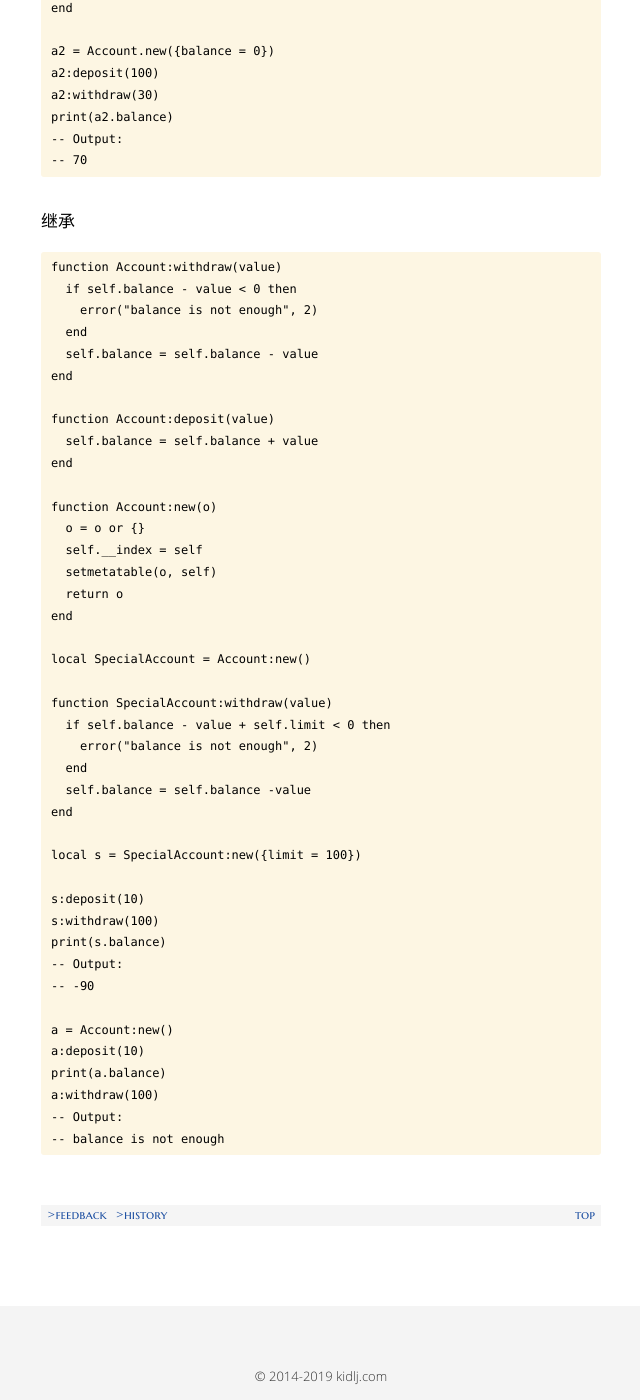
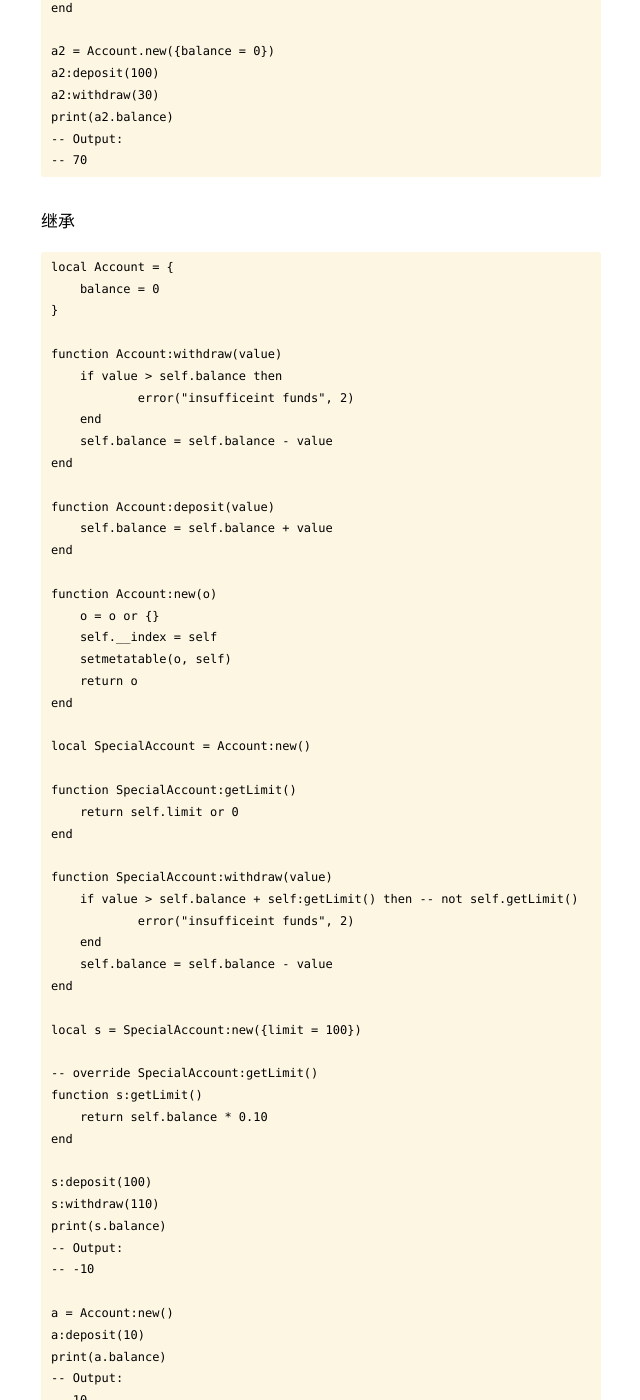
Before and after one commit to kidlj/awei, a Jekyll site: the page built from _wiki/metatable.md, in a window 1280 px wide and 1400 px high, scrolled down 1722 px. Shown: the whole window, without its empty margins (319-959 px from the left). Built offline with Jekyll 4.4.1, drawn with Linux system fonts in a browser that asks for light colours; some of the changed text lies outside the part shown.

Commit message:
improve inheritance demo logic

```diff
--- a/_wiki/metatable.md
+++ b/_wiki/metatable.md
@@ -78,44 +78,57 @@ title: Metatable
 
 ### 继承
 
+    local Account = {
+	    balance = 0
+    }
+
     function Account:withdraw(value)
-      if self.balance - value < 0 then
-        error("balance is not enough", 2)
-      end
-      self.balance = self.balance - value
+	    if value > self.balance then
+		    error("insufficeint funds", 2)
+	    end
+	    self.balance = self.balance - value
     end
 
     function Account:deposit(value)
-      self.balance = self.balance + value
+	    self.balance = self.balance + value
     end
 
     function Account:new(o)
-      o = o or {}
-      self.__index = self
-      setmetatable(o, self)
-      return o
+	    o = o or {}
+	    self.__index = self
+	    setmetatable(o, self)
+	    return o
     end
 
     local SpecialAccount = Account:new()
 
+    function SpecialAccount:getLimit()
+	    return self.limit or 0
+    end
+
     function SpecialAccount:withdraw(value)
-      if self.balance - value + self.limit < 0 then
-        error("balance is not enough", 2)
-      end
-      self.balance = self.balance -value
+	    if value > self.balance + self:getLimit() then -- not self.getLimit()
+		    error("insufficeint funds", 2)
+	    end
+	    self.balance = self.balance - value
     end
 
     local s = SpecialAccount:new({limit = 100})
 
-    s:deposit(10)
-    s:withdraw(100)
+    -- override SpecialAccount:getLimit()
+    function s:getLimit()
+	    return self.balance * 0.10
+    end
+
+    s:deposit(100)
+    s:withdraw(110)
     print(s.balance)
     -- Output:
-    -- -90
+    -- -10
 
     a = Account:new()
     a:deposit(10)
     print(a.balance)
-    a:withdraw(100)
     -- Output:
-    -- balance is not enough
+    -- 10
+    a:withdraw(100) -- ERROR: insufficiend funds
```
